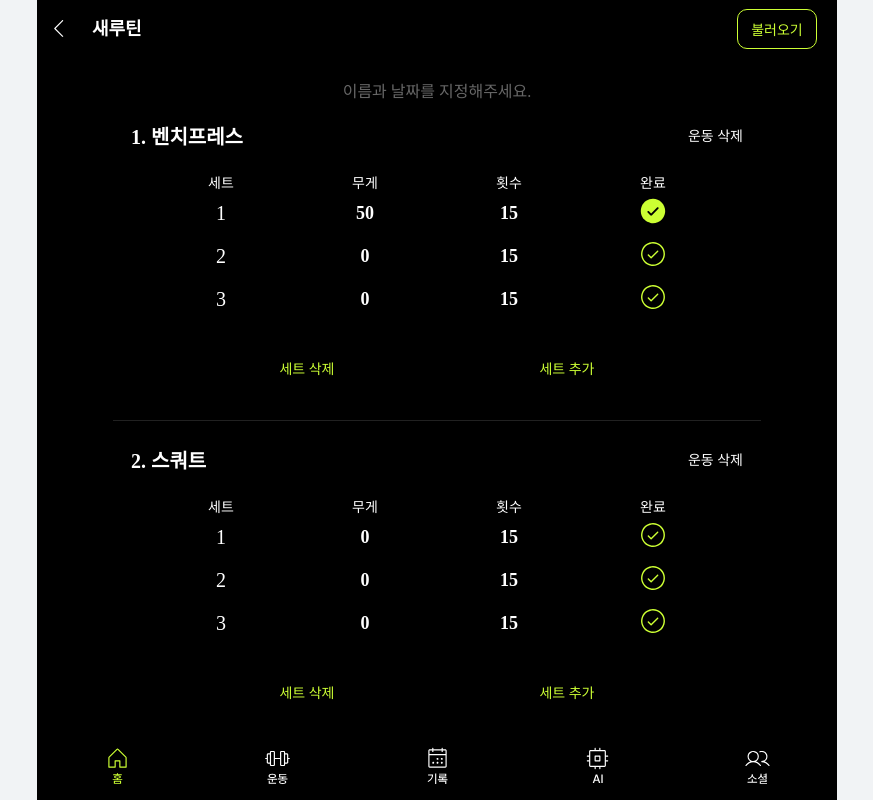
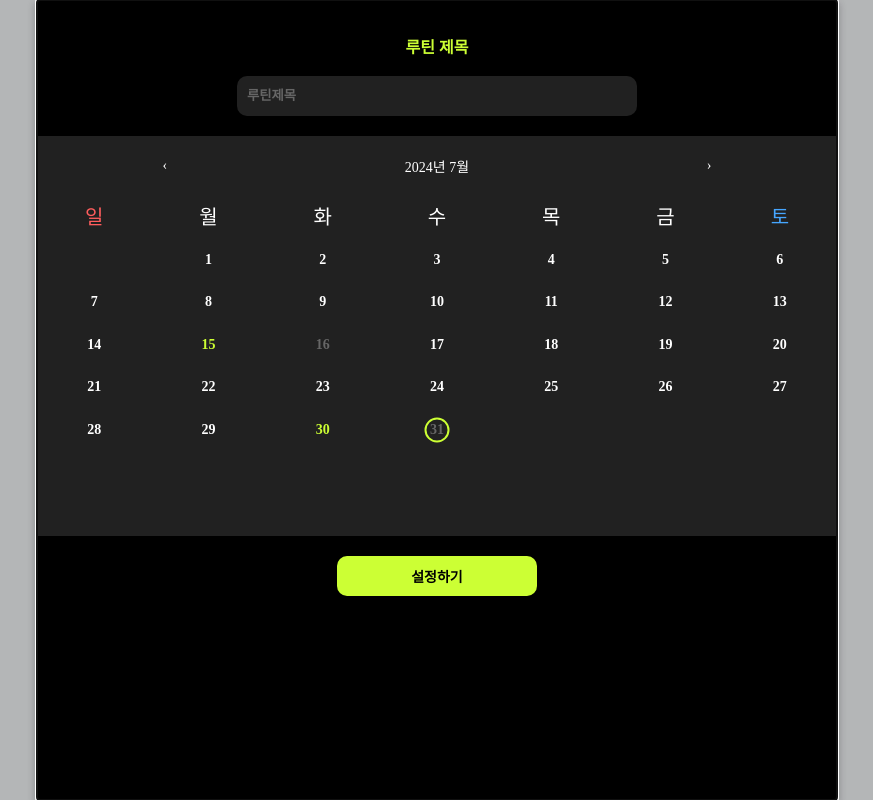
Before and after one commit to JJJJ55/0CHA, a React (Create React App) app in the folder front-end/: page /fitness/plan in a window 1280 px wide. Both pictures are taken after a click on the element "이름과 날짜를 지정해주세요.". Shown: the whole page, without its empty margins (203-1076 px from the left). Built offline with nearby package versions, Linux system fonts and the light colour scheme; a web font is replaced by a local one; what chartjs-plugin-datalabels would draw is missing.

Commit message:
feat - ojy - fitness 라우팅 설정

```diff
--- a/front-end/src/components/Modal/FitnessPlanSetModal.tsx
+++ b/front-end/src/components/Modal/FitnessPlanSetModal.tsx
@@ -32,6 +32,7 @@ const s = {
 
 interface FitnessPlanModalProps {
   open: boolean;
+  onModal: Function;
 }
 interface FitnessRoutineProps {
   title: string;
@@ -71,11 +72,17 @@ const FitnessPlanSetModal = (props: FitnessPlanModalProps): JSX.Element => {
       alert('제목 및 날짜를 선택하십시오.');
     } else {
       alert(info.title + ' ' + info.date);
+      props.onModal();
     }
   };
 
   return (
-    <ReactModal isOpen={true} className="FitnessCalendarModal" overlayClassName="Overlay">
+    <ReactModal
+      isOpen={props.open}
+      onRequestClose={() => props.onModal()}
+      className="FitnessCalendarModal"
+      overlayClassName="Overlay"
+    >
       <s.Container>
         <Text
           children="루틴 제목"
--- a/front-end/src/pages/Fitness/FitnessListPage.tsx
+++ b/front-end/src/pages/Fitness/FitnessListPage.tsx
@@ -71,7 +71,6 @@ const FitnessListPage = (): JSX.Element => {
           <FitnessList text="전체" data={FitnessData} />
         </s.FitnessArea>
       </s.MainArea>
-      <Outlet />
       <s.Btn onClick={handleClickMove}>새 루틴에 추가하기</s.Btn>
       <BottomNav />
     </s.Container>
--- a/front-end/src/pages/Fitness/FitnessPage.tsx
+++ b/front-end/src/pages/Fitness/FitnessPage.tsx
@@ -1,4 +1,4 @@
-import React from 'react';
+import React, { useEffect } from 'react';
 import styled from 'styled-components';
 import Input from '../../components/Common/Input';
 import FitnessListTopNav from '../../components/Fitness/Etc/FitnessListTopNav';
@@ -7,6 +7,9 @@ import { FitnessData } from '../../util/TestData';
 import Button from '../../components/Common/Button';
 import BottomNav from '../../components/Common/BottomNav';
 import { Outlet, useNavigate } from 'react-router';
+import { useAppDispatch, useAppSelector } from '../../lib/hook/useReduxHook';
+import { navActions, selectNav } from '../../store/nav';
+import { useBottomNavHook } from '../../lib/hook/useBottomNavHook';
 
 const s = {
   Container: styled.section`
@@ -53,6 +56,7 @@ const s = {
 };
 
 const FitnessPage = (): JSX.Element => {
+  useBottomNavHook('fitness');
   return (
     <s.Container>
       <Outlet />
--- a/front-end/src/pages/Fitness/FitnessPlanSetPage.tsx
+++ b/front-end/src/pages/Fitness/FitnessPlanSetPage.tsx
@@ -9,6 +9,8 @@ import Button from '../../components/Common/Button';
 import BottomNav from '../../components/Common/BottomNav';
 import FitnessPlanSetModal from '../../components/Modal/FitnessPlanSetModal';
 import { useNavigate } from 'react-router';
+import { useAppDispatch, useAppSelector } from '../../lib/hook/useReduxHook';
+import { modalActions, selectModalCalendar } from '../../store/modal';
 
 const s = {
   Container: styled.section`
@@ -60,14 +62,21 @@ const s = {
 
 const FitnessPlanSetPage = (): JSX.Element => {
   const navigate = useNavigate();
-  const [open, setOpen] = useState(false);
   const handleChangeOpen = (): void => {
-    setOpen(!open);
+    dispatch(modalActions.toggleCalendar());
   };
 
   const handleClickMove = (path: string): void => {
     navigate(path);
   };
+
+  const isModal = useAppSelector(selectModalCalendar);
+  const dispatch = useAppDispatch();
+
+  const toggleModal = (): void => {
+    dispatch(modalActions.toggleCalendar());
+  };
+
   return (
     <s.Container>
       <Header text="새루틴">
@@ -115,7 +124,7 @@ const FitnessPlanSetPage = (): JSX.Element => {
         </s.BtnArea>
       </s.ContentArea>
       <BottomNav />
-      {/* <FitnessPlanSetModal open={open} /> */}
+      <FitnessPlanSetModal open={isModal} onModal={toggleModal} />
     </s.Container>
   );
 };
```
